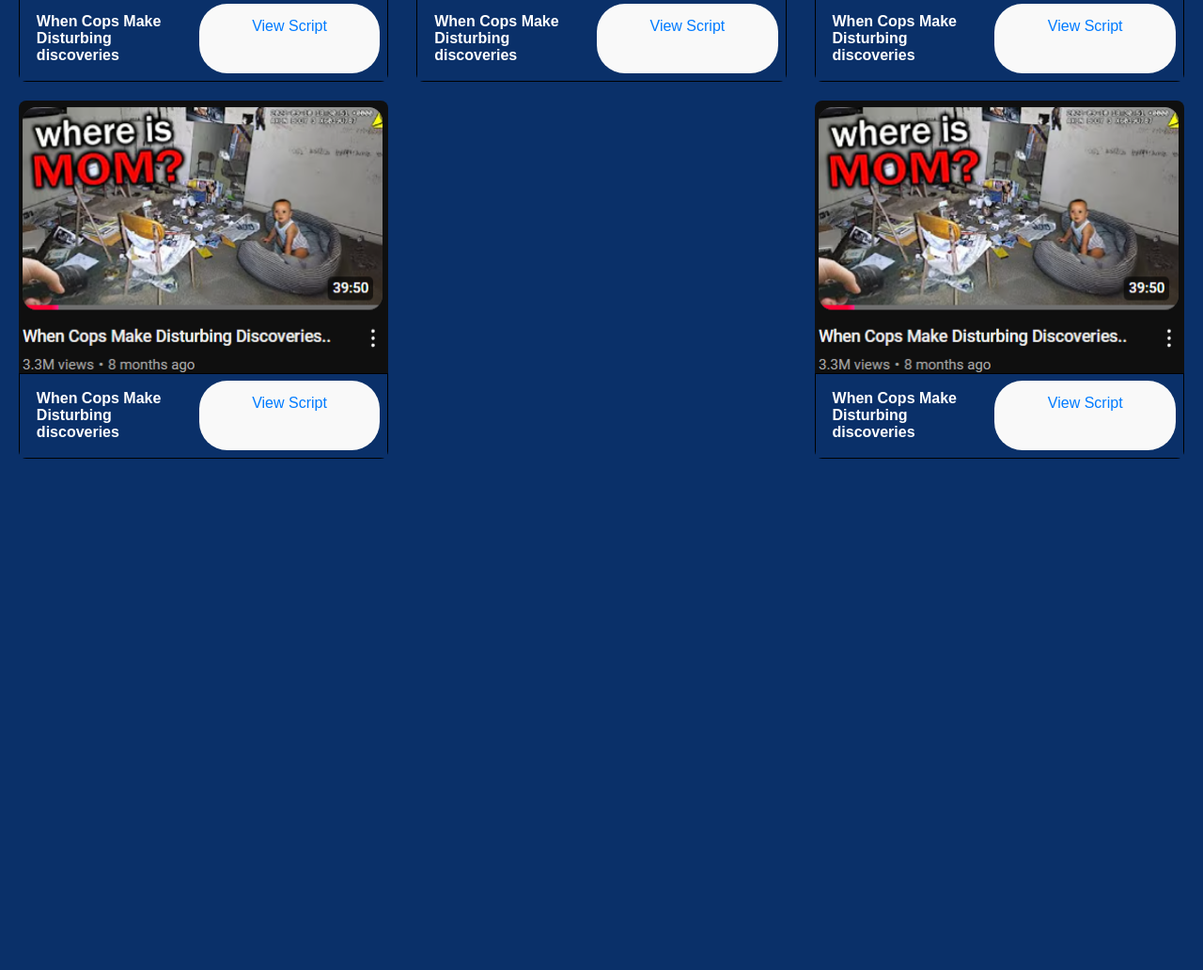
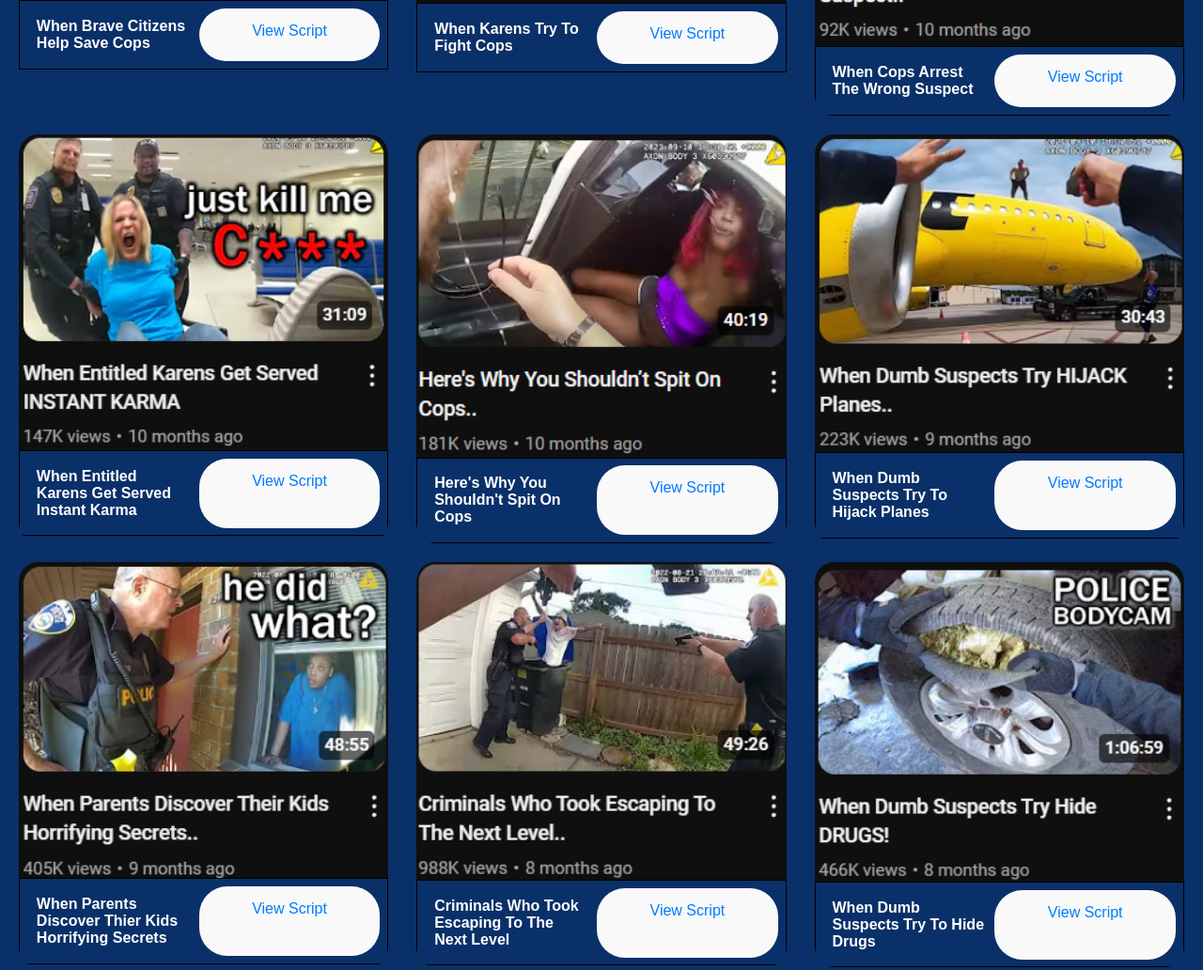
Before and after one commit to ProgrammeMitch/vid_collection, a plain HTML site: page index.html in a window 1280 px wide. Shown: the part 801-1833 px from the top of the page at 94% size. Before the commit the page ends 1309 px from the top, so only its background shows below. Drawn offline with Linux system fonts and the light colour scheme.

Commit message:
thumnails and script links set

```diff
--- a/main.js
+++ b/main.js
@@ -3,46 +3,83 @@ const videoData = [
     {
         thumbnail: "./public/thumbnails/discoveires2.png",
         videoLink: "https://youtu.be/NZk5QrWAnNA?si=7nTvusxQMyGzJuNv",
-        title: "When Cops Make Disturbing discoveries",
-        scriptLink: "script1.pdf"
+        title: "When Cops Make Disturbing discoveries Part 01",
+        scriptLink: "https://docs.google.com/document/d/18rZNQmCKMvTT8YRFS8ZRoBuvmsIHyylQ3ucMdnvsI4g/edit?usp=sharing"
     },
     {
-        thumbnail: "./public/thumbnails/discoveires2.png",
-        videoLink: "https://youtu.be/NZk5QrWAnNA?si=7nTvusxQMyGzJuNv",
-        title: "When Cops Make Disturbing discoveries",
-        scriptLink: "script1.pdf"
+        thumbnail: "./public/thumbnails/discoveires.png",
+        videoLink: "https://youtu.be/HS5uuw06fEg?si=ckS1ls9njZx0Yv2X",
+        title: "When Cops Make Disturbing discoveries Part 02",
+        scriptLink: "https://docs.google.com/document/d/1Q919u5btRAc7TxsdKn7_AwXELC_OmOOjUX1CXZBTf3w/edit?usp=sharing"
     },
     {
-        thumbnail: "./public/thumbnails/discoveires2.png",
-        videoLink: "https://youtu.be/NZk5QrWAnNA?si=7nTvusxQMyGzJuNv",
-        title: "When Cops Make Disturbing discoveries",
-        scriptLink: "script1.pdf"
+        thumbnail: "./public/thumbnails/karen.png",
+        videoLink: "https://youtu.be/ZtIkxavMV30?si=5uHgSdk2xYoUKGaa",
+        title: "Entitled Karen Who Got Instant Karma",
+        scriptLink: "https://docs.google.com/document/d/1-rKdJEzmvSb4X6MjLLeNHy_A9H5X_eDUlKNvW72U1JA/edit?usp=sharing"
     },
     {
-        thumbnail: "./public/thumbnails/discoveires2.png",
-        videoLink: "https://youtu.be/NZk5QrWAnNA?si=7nTvusxQMyGzJuNv",
-        title: "When Cops Make Disturbing discoveries",
-        scriptLink: "script1.pdf"
+        thumbnail: "./public/thumbnails/brave.png",
+        videoLink: "https://youtu.be/t5F235oASoE?si=wSEUInrtfpt_7zXY",
+        title: "When Brave Citizens Help Save Cops",
+        scriptLink: "https://docs.google.com/document/d/1qv7bTZgN5BgLV7e3ksJUpnwMC8WDZ5NMOEvUl-7z9Go/edit?usp=sharing"
     }, {
-        thumbnail: "./public/thumbnails/discoveires2.png",
-        videoLink: "https://youtu.be/NZk5QrWAnNA?si=7nTvusxQMyGzJuNv",
-        title: "When Cops Make Disturbing discoveries",
-        scriptLink: "script1.pdf"
+        thumbnail: "./public/thumbnails/karen2.png",
+        videoLink: "https://youtu.be/BOAs6xKDZdA?si=Uq1J2YYYKCsujQek",
+        title: "When Karens Try To Fight Cops",
+        scriptLink: "https://docs.google.com/document/d/149N0vI0FbmR8-9KI8U5cRpSnB_6vnZqUi9tlD0EJ5KA/edit?usp=sharing"
     }, {
-        thumbnail: "./public/thumbnails/discoveires2.png",
-        videoLink: "https://youtu.be/NZk5QrWAnNA?si=7nTvusxQMyGzJuNv",
-        title: "When Cops Make Disturbing discoveries",
-        scriptLink: "script1.pdf"
+        thumbnail: "./public/thumbnails/wrong-suspect.png",
+        videoLink: "https://youtu.be/kMVrDGV7xV4?si=bfTnEgh-QB9xC5nW",
+        title: "When Cops Arrest The Wrong Suspect",
+        scriptLink: "https://docs.google.com/document/d/1vDuDM5R8OAMtY-jqpkH1ndM_7MLzZ75zO1iIRXVSXpo/edit?usp=sharing"
     }, {
-        thumbnail: "./public/thumbnails/discoveires2.png",
-        videoLink: "https://youtu.be/NZk5QrWAnNA?si=7nTvusxQMyGzJuNv",
-        title: "When Cops Make Disturbing discoveries",
-        scriptLink: "script1.pdf"
+        thumbnail: "./public/thumbnails/entiltled-karen.png",
+        videoLink: "https://youtu.be/zAkJoDvhdTs?si=9Lm2NygJaZYSf68l",
+        title: "When Entitled Karens Get Served Instant Karma",
+        scriptLink: "https://docs.google.com/document/d/1Beg-6BiJC-HXYLlT73mEs1omlFHnwlB14AVqwxzh278/edit?usp=sharing"
     }, {
-        thumbnail: "./public/thumbnails/discoveires2.png",
-        videoLink: "https://youtu.be/NZk5QrWAnNA?si=7nTvusxQMyGzJuNv",
-        title: "When Cops Make Disturbing discoveries",
-        scriptLink: "script1.pdf"
+        thumbnail: "./public/thumbnails/spit.png",
+        videoLink: "https://youtu.be/eG15jSwlEjk?si=qdTB6Gp0jxy0aXd_",
+        title: "Here's Why You Shouldn't Spit On Cops",
+        scriptLink: "https://docs.google.com/document/d/1cPQ9tl6ordGkM0dwrOli5VZIuPgK0oLv5EwIV66OplU/edit?usp=sharing"
+    },
+    {
+        thumbnail: "./public/thumbnails/hijack.png",
+        videoLink: "https://youtu.be/N88Ohy_wV-A?si=U8iBB6zJZ3D8qoAc",
+        title: "When Dumb Suspects Try To Hijack Planes",
+        scriptLink: "https://docs.google.com/document/d/1xKvYCrqNJBfS2xA75M-H7wmjoulO24k99OTpjaaFuYI/edit?usp=sharing"
+    }, {
+        thumbnail: "./public/thumbnails/secrets.png",
+        videoLink: "https://youtu.be/_k6tI2W3hXU?si=ckYecZlSR8MVe9HF",
+        title: "When Parents Discover Thier Kids Horrifying Secrets",
+        scriptLink: "https://docs.google.com/document/d/1np2DvAWTsYE7J9aFieiqMbljw_wGuSND6G3sAZwL0sA/edit?usp=sharing"
+    }, {
+        thumbnail: "./public/thumbnails/criminals.png",
+        videoLink: "https://youtu.be/m85jqZ4VaNo?si=F_d_cCJDsfSms3WR",
+        title: "Criminals Who Took Escaping To The Next Level",
+        scriptLink: "https://docs.google.com/document/d/1qu5ku1FfnDHb4Ci7EtTCidDtReyQa6WgtHdn3QcvohU/edit?usp=sharing"
+    }, {
+        thumbnail: "./public/thumbnails/dumb.png",
+        videoLink: "https://youtu.be/0JLJ5L3l2aY?si=X7i2rE27j3KhIGEX",
+        title: "When Dumb Suspects Try To Hide Drugs",
+        scriptLink: "https://docs.google.com/document/d/1kROD8LGi56xczpTFgmFZK0WEccr_cbABGVze7m7xxcY/edit?usp=sharing"
+    }, {
+        thumbnail: "./public/thumbnails/predators.png",
+        videoLink: "https://youtu.be/HI-Bvt9-DWg?si=tf-y0zf7xlJ9o9kE",
+        title: "When Cops Catch Predators Just In Time",
+        scriptLink: "https://docs.google.com/document/d/1nOqgNTAcHbNfzuM4sLXlA8FxQK3oF-WHHh3NFlskRvk/edit?usp=sharing"
+    },
+    {
+        thumbnail: "./public/thumbnails/keys.png",
+        videoLink: "https://youtu.be/-Ug8qNP_t9M?si=verR0VsKLZoKXvb6",
+        title: "Why Cops Shouldn't Leave Keys In The Ignition",
+        scriptLink: "https://docs.google.com/document/d/1pDpL4EWeFFC61bHcrVx_XLwrP8pvqlKCwjIDL6oGlZw/edit?usp=sharing"
+    },{
+        thumbnail: "./public/thumbnails/burning.png",
+        videoLink: "https://youtu.be/5S1iOmAVNu0?si=JLKZkwXYudXv4rIi",
+        title: "When Cops Save People From Burning Homes",
+        scriptLink: "https://docs.google.com/document/d/12AmrL-2_iUmNN0TG_KWJrrG3_wjx16gO_fenLCTXG3U/edit?usp=sharing"
     },
 ];
 
--- a/styles.css
+++ b/styles.css
@@ -21,10 +21,11 @@ body {
     flex-wrap: wrap;
     gap: 20px;
     justify-content: space-between;
+    border-radius: 8px;
 }
 
 .collection {
-    border-radius: 8px;
+    border-radius: 5%;
     overflow: hidden;
     width: calc(33.333% - 20px);
     /* 3 columns on larger screens */
@@ -113,6 +114,7 @@ body {
         /* Full width on smaller screens */
         flex-direction: column;
         align-items: center;
+        border-radius: 9%;
     }
 
     .thumbnail {
```
Also changed, not shown: public/thumbnails/burning.png (added), public/thumbnails/criminals.png (added), public/thumbnails/dumb.png (added), public/thumbnails/entiltled-karen.png (added), public/thumbnails/hijack.png (added), public/thumbnails/keys.png (added), public/thumbnails/predators.png (added), public/thumbnails/secrets.png (added), public/thumbnails/spit.png (added), public/thumbnails/wrong-suspect.png (added).
